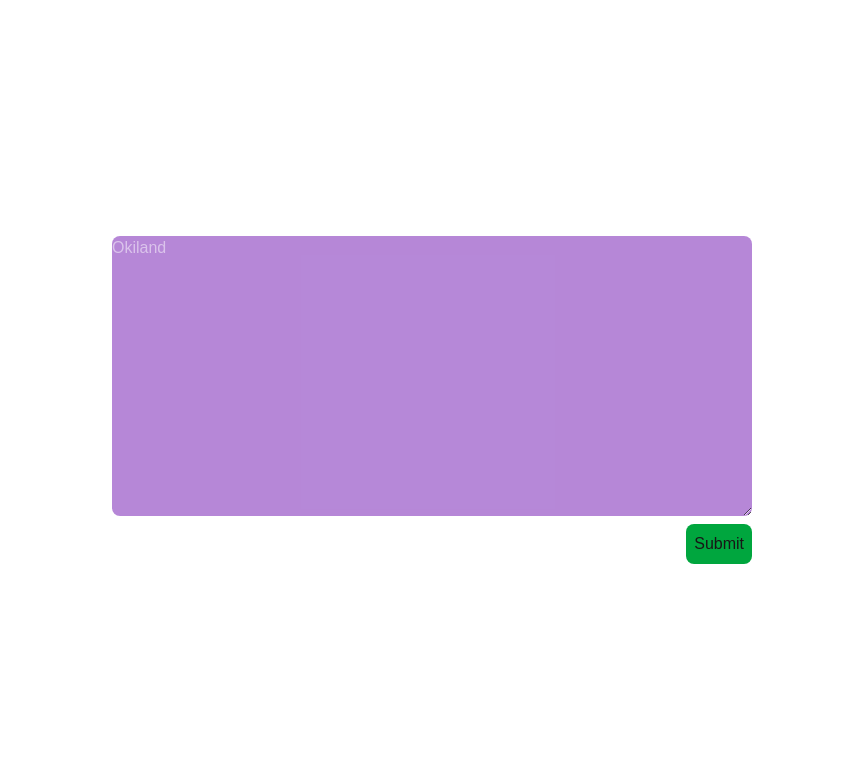
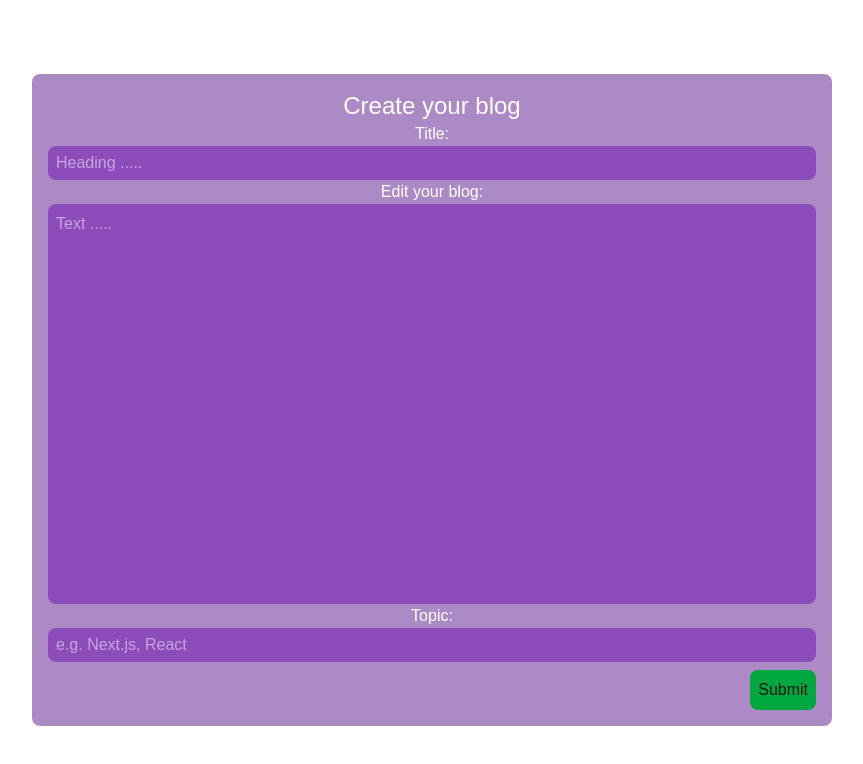
Before and after one commit to Alter2k20/CosMos, a Next.js app: page /Editor in a window 1280 px wide. Shown: the top 764 px of the page, without its empty margins (208-1071 px from the left). Built offline with nearby package versions, Linux system fonts and the light colour scheme.

Commit message:
added basic login and sime styling to editor

```diff
--- a/package.json
+++ b/package.json
@@ -1,5 +1,5 @@
 {
-  "name": "blogoverflow",
+  "name": "cosmos",
   "version": "0.1.0",
   "private": true,
   "scripts": {
--- a/src/app/(components)/Editor/page.js
+++ /dev/null
@@ -1,44 +0,0 @@
-"use client";
-import { Content } from "next/font/google";
-import React, { useState } from "react";
-
-function page() {
-    const [data, setData] =  useState();
-    const [consoledata, setConsoleData] = useState()
-    return (
-        <div className="w-[100vw] h-[100vh] flex justify-center place-items-center">
-            <form className=" h-1/2 w-1/2 flex flex-col justify-center place-items-center"
-            onSubmit={()=>{
-                // e.preventDefault()
-                fetch("/api/createnote",{
-                    method:"POST",
-                    body: data
-                })
-                .then((data)=>{
-                    setConsoleData(data.json())
-                    console.log(consoledata)
-                })
-                .catch((e)=>{
-                    console.log(e)
-                })
-            }}
-            >
-              <textarea
-                className="w-full h-[70%]  bg-purple-800/50 text-white rounded-lg "
-                name="blog"
-                id="edit"
-                value={data}
-                aria-multiline = {"true"}
-                placeholder="Okiland"
-                onChange={(e) => {
-                    setData(e.target.value);
-                }}
-            />
-            <button type="submit" className="ml-[auto] mt-2 cursor-pointer hover:bg-green-900 transition-colors bg-green-600 rounded-lg p-2 " >Submit</button>
-            </form>
-            {data}
-        </div>
-    );
-}
-
-export default page;
--- /dev/null
+++ b/src/app/(components)/Editor/page.jsx
@@ -0,0 +1,71 @@
+"use client";
+import React, { useState } from "react";
+
+function page() {
+    const [data, setData] =  useState({
+        title: "",
+        blog: "",
+        topic: "",
+    });
+
+    const handleSubmit = async (e) => {
+        e.preventDefault();
+        const { title, blog, topic } = data;
+        const response = await fetch("/api/blog/createblog", {
+            method: "POST",
+            headers: {
+                "Content-Type": "application/json",
+            },
+            body: JSON.stringify({ title, blog, topic }),
+        });
+        const result = await response.json();
+        console.log(result);
+    }
+
+    return (
+        <div className="w-[100vw] h-[100vh] flex justify-center place-items-center">
+            <form className=" h-fit w-fit  flex flex-col justify-center place-items-center bg-purple-900/50 rounded-lg p-4 " onSubmit={handleSubmit}>
+              <h1 className="text-white text-2xl">Create your blog</h1>
+              <label htmlFor="title" className="text-white">Title:</label>
+              <input
+                className="w-full h-[10%] bg-purple-800/50 text-white rounded-lg  p-2 outline-0"
+                type="text"
+                name="title"
+                id="title"
+                value={data.title}
+                placeholder="Heading ....."
+                onChange={(e) => {
+                    setData((prevFormData) => ({ ...prevFormData, title: e.target.value }));
+                }}
+              />
+              <label htmlFor="edit" className="text-white">Edit your blog:</label>
+              <textarea
+                className="w-[60vw] h-[50vh]  bg-purple-800/50 text-white rounded-lg resize-none overflow-y-auto p-2 outline-0"
+                name="blog"
+                id="edit"
+                value={data.blog}
+                aria-multiline = {"true"}
+                placeholder="Text ....."
+                onChange={(e) => {
+                    setData((prevFormData) => ({ ...prevFormData, blog: e.target.value }));
+                }}
+            />
+            <label htmlFor="topic" className="text-white">Topic:</label>
+              <input
+                className="w-full h-[10%] bg-purple-800/50 text-white rounded-lg p-2 outline-0"
+                type="text"
+                name="topic"
+                id="topic"
+                value={data.topic}
+                placeholder="e.g. Next.js, React"
+                onChange={(e) => {
+                    setData((prevFormData) => ({ ...prevFormData, topic: e.target.value }));
+                }}
+              />
+            <button type="submit" className="ml-[auto] mt-2 cursor-pointer hover:bg-green-900 transition-colors bg-green-600 rounded-lg p-2 " >Submit</button>
+            </form>
+        </div>
+    );
+}
+
+export default page;
--- a/src/app/(components)/Login/page.jsx
+++ b/src/app/(components)/Login/page.jsx
@@ -1,28 +1,67 @@
 "use client";
-import React from 'react'
+import React, { useState } from 'react'
 
 const Login = () => {
-  async function handleSubmit() {
-    const name = document.getElementById('username').value
-    const email = document.getElementById('email').value
-    const password = document.getElementById('password').value
 
-    console.table(name,email,password )
-  }
+    const [formData, newFormData] = useState({
+      username : "",
+      email : "",
+      password : ""
+    })
+
+    const handleChange = (event) =>{
+      const {id,value} = event.target
+      newFormData((prevFormData)=>({...prevFormData, [id]:value}))
+
+    }
+
+    const handleSubmit = (event) => {
+      event.preventDefault()
+      const {username, email, password} = formData
+      // Perform validation here if needed
+      if(formData.password.length < 8 || formData.password.length > 10){
+        document.querySelector("#password").style.border = "2px solid red"
+        document.querySelector("#error").innerHTML = "Password must be between 8 and 10 characters"
+        return
+      }else{
+        document.querySelector("#password").style.border = "2px solid green"
+        document.querySelector("#error").innerHTML = " "
+      }
+      // console.log(username, email, password) //for testing
+      fetch('http://localhost:3000/api/user/createuser', {
+        method: 'POST',
+        headers: {
+          'Content-Type': 'application/json'
+        },
+        body: JSON.stringify({username, email, password})
+      })
+      .then(response => response.json())
+      .then(data => {
+        console.log(data)
+        if(data.message === "success"){
+          window.location.href = "/Editor"
+        }else{
+          window.location.href = "/Login"
+          document.querySelector("#error").innerHTML = data.message
+        }
+      })
+      .catch(error => console.error('Error:', error));
+    }
+
   return (
-    <div className='w-dvw h-dvh flex flex-col justify-center items-center bg-white text-black '>
-        <form method='POST' className='p-50 ' >
+    <div className='w-dvw h-dvh flex flex-col justify-center items-center bg-gradient-to-r from-blue-500 to-purple-500'>
+        <h1 className='text-4xl text-white font-bold mb-1'>Login</h1>
+        <form method='POST' className='w-[35vw] h-fit p-4 bg-white rounded text-black shadow-md grid grid-cols-2 gap-4' onSubmit={handleSubmit}>
             <label htmlFor="username">Username</label>
-            <input type="text" name="user" id="username" /><br />
+            <input type="text" className='border border-gray-300 p-2 rounded' name="user" id="username" value={formData.username} onChange={handleChange}/>
             <label htmlFor="email">Email</label>
-            <input type="text" name="email" id="email" /> <br />
+            <input type="text" className='border border-gray-300 p-2 rounded' name="email" id="email" value={formData.email} onChange={handleChange}/>
             <label htmlFor="password">Password</label>
-            <input type="password" name="pass" id="password" /><br />
-            <button type="submit" onSubmit={(e)=>{
-              e.preventDefault()
-              handleSubmit()
-              }}>Submit</button>
+            <input type="password" className='border border-gray-300 p-2 rounded' name="pass" id="password" value={formData.password} onChange={handleChange}/>
+            <p id='error' className='text-red-500 w-fit text-sm'></p>
+            <button type="submit" className='bg-blue-500 text-white p-2 rounded cursor-pointer hover:bg-blue-600 active:bg-blue-950'>Submit</button>
         </form>
+
     </div>
   )
 }
--- a/src/app/api/user/createuser/route.jsx
+++ b/src/app/api/user/createuser/route.jsx
@@ -17,11 +17,11 @@ export async function POST(request) {
         );
 
         return Response.json(
-            { message: "User added successfully", userId: result.insertId },
+            { message: "success"},
             { status: 201 }
         );
     } catch (error) {
         console.error("Error adding user:", error);
-        return Response.json({ error: "Failed to add user" }, { status: 500 });
+        return Response.json({ message: "failure" }, { status: 500 });
     }
 }
```
Also changed, not shown: 1 other file (tests, documents, lock files or other folders).
